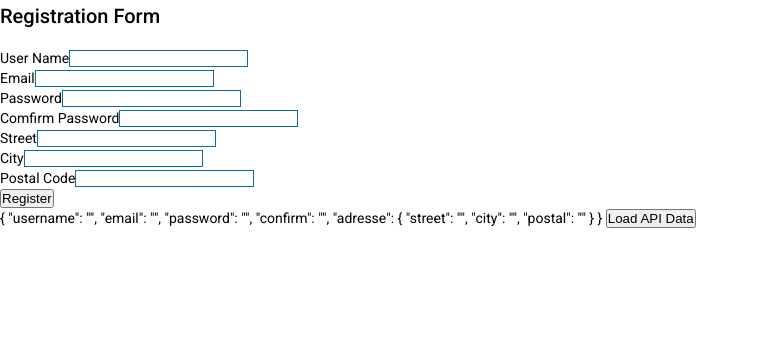
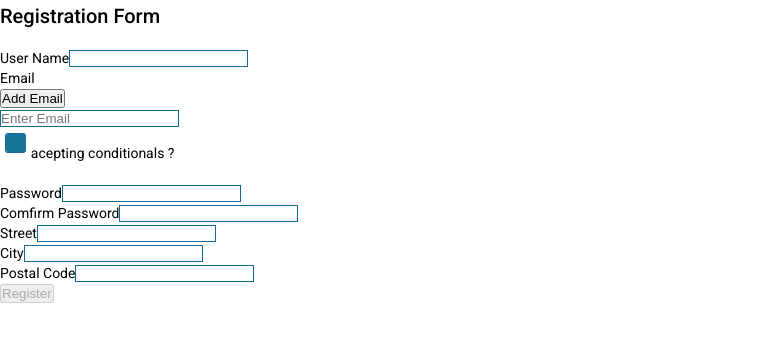
Before and after one commit to SalaheddineOBT/Angular-AutoFormation, an Angular app: page /login in a window 1280 px wide. Shown: the top 342 px of the page, without its empty margins (0-759 px from the left). Built offline with nearby package versions, Linux system fonts and the light colour scheme.

Commit message:
save changes ✨

```diff
--- a/src/app/app.component.html
+++ b/src/app/app.component.html
@@ -29,7 +29,8 @@
 
 <div class="container-luid">
     <h2>Registration Form</h2>
-    <form [formGroup]="registrationForm">
+    <form [formGroup]="registrationForm" (ngSubmit)="onSubmit()">
+
         <div class="form-group">
             <label for="username">User Name</label>
             <input formControlName="username"   [class.isinvalid]="userName?.invalid && userName?.touched"  type="text" name="username" id="username">
@@ -40,10 +41,18 @@
                 <small [style.color]="'red'" *ngIf="userName?.errors?.['forbiddenNme']"> {{userName?.errors?.['forbiddenNme']?.['value']}} User Name not allowed !</small>
             </div>
         </div>
+
         <div class="form-group">
-            <label for="email">Email</label>
-            <input type="email" formControlName="email" name="email" id="email">
+            <label for="email" >Email</label><br />
+            <button type="button" (click)="addAlternateEmail()">Add Email</button><br />
+            <input type="email" placeholder="Enter Email" [class.isinvalid]="email?.invalid && email?.touched" formControlName="email" name="email" id="email">
+            <small [style.color]="'red'" *ngIf="email?.touched && email?.errors?.['required']" >Email is Required !</small>
+            <div formArrayName="alternateEmails" *ngFor="let email of alternateEmails.controls;let i = index">
+                <input type="text" [formControlName]="i" />
+            </div>
         </div>
+
+        <input type="checkbox" formControlName="subscribe" />acepting conditionals ?<br /><br />
 
         <div class="form-group">
             <label for="password">Password</label>
@@ -52,10 +61,14 @@
 
         <div class="form-group">
             <label for="confirm">Comfirm Password</label>
-            <input type="password" formControlName="confirm" name="confirm" id="confirm">
+            <input type="password" [class.isinvalid]="registrationForm.errors?.['misMatch']" formControlName="confirm" name="confirm" id="confirm">
+            <!-- <small [style.color]="'red'" *ngIf="confirm?.invalid && confirm?.touched"> {{userName?.errors?.['forbiddenNme']?.['value']}} Confirm Password is required !</small> -->
+            <small [style.color]="'red'" *ngIf="registrationForm.errors?.['misMatch']"> {{userName?.errors?.['forbiddenNme']?.['value']}} Confirm Password is Incorrect !</small>
+
         </div>
 
         <div formGroupName="adresse">
+
             <div class="form-group">
                 <label for="street">Street</label>
                 <input type="text" formControlName="street" name="street" id="street">
@@ -70,12 +83,15 @@
                 <label for="postal">Postal Code</label>
                 <input type="text" formControlName="postal" name="postal" id="postal">
             </div>
+
         </div>
 
-        <button class="btn" type="submit">Register</button>
+        <button [disabled]="!registrationForm.valid" class="btn" type="submit">Register</button>
+
     </form>
 
-    {{registrationForm.value | json}}
+    <!-- {{registrationForm.value | json}} -->
 
-    <button class="btn" type="button" (click)="loading()">Load API Data</button>
+    <!-- <button class="btn" type="button" (click)="loading()">Load API Data</button> -->
+
 </div>
--- a/src/app/app.component.ts
+++ b/src/app/app.component.ts
@@ -1,5 +1,7 @@
 import { Component, OnInit } from '@angular/core';
-import { FormControl, FormGroup,FormBuilder,Validators } from '@angular/forms';
+import { FormControl, FormGroup,FormBuilder,Validators,FormArray } from '@angular/forms';
+import { RegistrationService } from './services/registration.service';
+import { PasswordValidator } from './shared/password.validator';
 import { forbiddenNameValidator } from './shared/username.validator';
 
 @Component({
@@ -12,11 +14,31 @@ export class AppComponent implements OnInit {
 
     get userName(){ return this.registrationForm.get('username'); }
     get email(){ return this.registrationForm.get('email'); }
+
+    get alternateEmails(){ return this.registrationForm.get('alternateEmails') as FormArray; }
+
     get password(){ return this.registrationForm.get('password'); }
     get confirm(){ return this.registrationForm.get('confirm'); }
     get street(){ return this.registrationForm.get('street'); }
     get city(){ return this.registrationForm.get('city'); }
     get postal(){ return this.registrationForm.get('postal'); }
+
+    public arr=new FormArray([
+        new FormControl(),
+        new FormControl(),
+    ]);
+
+    addAlternateEmail(){
+        this.alternateEmails.push(this.fb.control(''));
+        this.arr.setValue(['Nancy','Drew']);
+        //console.log(this.arr.value);
+    };
+
+    onSubmit(){
+        //console.log(this.registrationForm.value);
+        this.registrationService.postData(this.registrationForm.value)
+        .subscribe( res => console.log('Success ! ',res), err => console.log('Error ! ',err) );
+    };
 
     registrationForm1 = new FormGroup({
        username: new FormControl(''),
@@ -30,23 +52,32 @@ export class AppComponent implements OnInit {
        })
     });
 
+    registrationForm:any='';
+
     ngOnInit(): void {
+        this.registrationForm=this.fb.group({
+            username:['',[Validators.required,Validators.minLength(3),forbiddenNameValidator(/password/)]],
+            email:['',Validators.required,],
+            password:['',Validators.required],
+            confirm:['',Validators.required,],
+            adresse:this.fb.group({
+                street:['',Validators.required,],
+                city:['',Validators.required,],
+                postal:['',Validators.required,],
+            }),
+            subscribe:[false],
+            alternateEmails:this.fb.array([]),
+        },{ validator : PasswordValidator });
 
+        this.registrationForm.get('subscribe').valueChanges.subscribe((val : any) => {
+            const email=this.email;
+            val ? email.setValidators(Validators.required) : email.clearValidators();
+
+            email.updateValueAndValidity();
+        });
     }
 
-    registrationForm=this.fb.group({
-        username:['',[Validators.required,Validators.minLength(3),forbiddenNameValidator(/password/)]],
-        email:['',Validators.required,],
-        password:['',Validators.required,],
-        confirm:['',Validators.required,],
-        adresse:this.fb.group({
-            street:['',Validators.required,],
-            city:['',Validators.required,],
-            postal:['',Validators.required,],
-        })
-    })
-
-    constructor(private fb:FormBuilder){}
+    constructor(private fb:FormBuilder,private registrationService:RegistrationService){}
 
     loading(){
         // this.registrationForm.setValue({
--- a/src/app/app.module.ts
+++ b/src/app/app.module.ts
@@ -15,6 +15,7 @@ import { LogenService } from './services/login.service';
 import { DepartementService } from './services/departement.service';
 import { LangueService } from './services/langue.service';
 import { MessageService } from './services/mesage.service';
+import { RegistrationService } from './services/registration.service';
 
 
 @NgModule({
@@ -37,7 +38,8 @@ import { MessageService } from './services/mesage.service';
     LogenService,
     DepartementService,
     LangueService,
-    MessageService
+    MessageService,
+    RegistrationService
   ],
   bootstrap: [AppComponent]
 })
--- /dev/null
+++ b/src/app/services/registration.service.ts
@@ -0,0 +1,15 @@
+import { Injectable } from '@angular/core';
+import { HttpClient } from '@angular/common/http';
+
+@Injectable({
+  providedIn: 'root'
+})
+export class RegistrationService {
+
+    private url='http://localhost:3000/enroll';
+
+    constructor(private httpClient:HttpClient) { };
+
+    postData = (data:any) => { return this.httpClient.post<any>(this.url,data); };
+
+}
--- /dev/null
+++ b/src/app/shared/password.validator.ts
@@ -0,0 +1,10 @@
+import { AbstractControl } from "@angular/forms";
+
+export function PasswordValidator(control:AbstractControl) : { [key:string]:boolean } | null {
+    const password=control.get('password');
+    const confirmPassword=control.get('confirm');
+    if(password?.pristine || confirmPassword?.pristine){ return null; }
+    return password &&
+           confirmPassword &&
+           password.value !== confirmPassword.value ? { 'misMatch' : true } : null;
+};
```
Also changed, not shown: serverCMD.txt, 1 other file (tests, documents, lock files or other folders).
